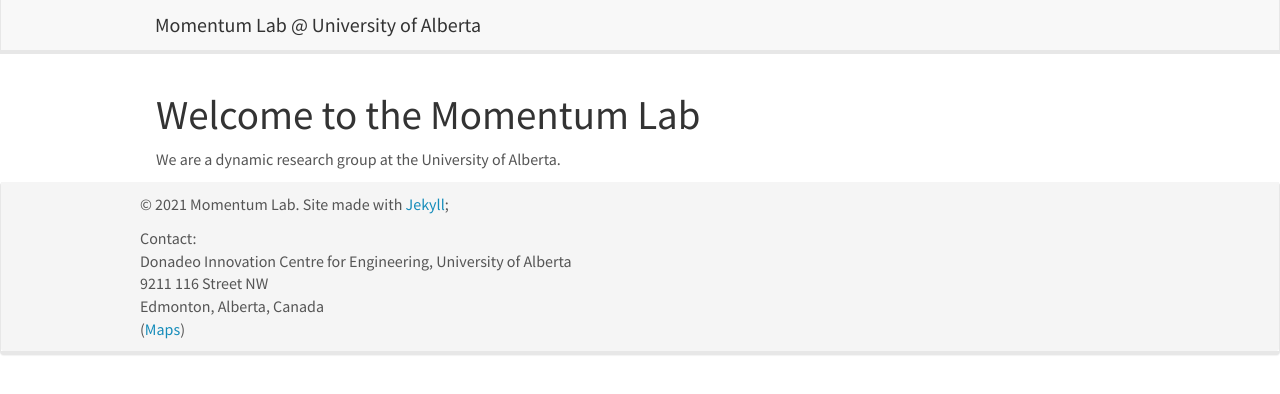
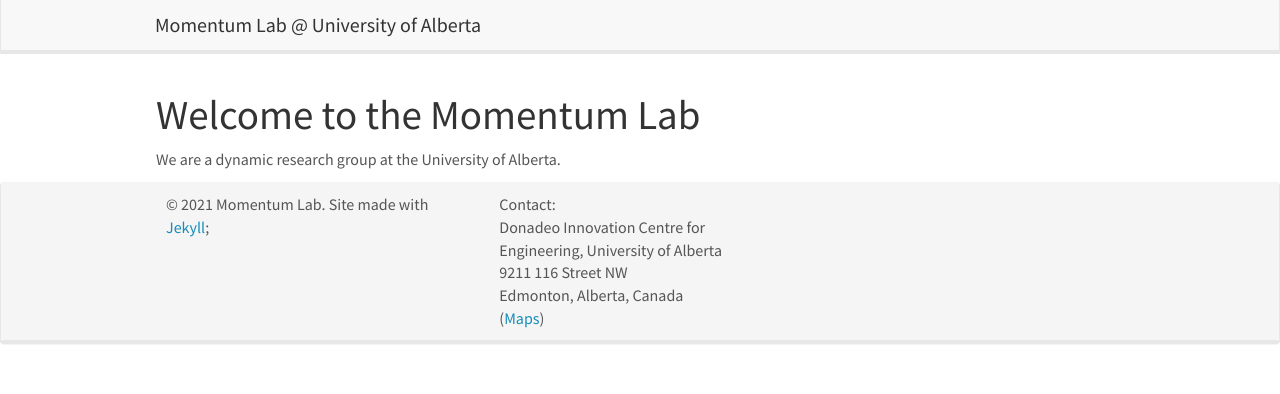
Before and after one commit to momentum-openspace/momentum-openspace.github.io, a Jekyll site: the page built from _pages/home.md, in a window 1280 px wide. Shown: the top 394 px of the page. Built offline with Jekyll 4.4.1, drawn with Linux system fonts in a browser that asks for light colours; nearby versions of some CDN libraries.

Commit message:
Update footer.html

```diff
--- a/_includes/footer.html
+++ b/_includes/footer.html
@@ -2,7 +2,7 @@
   <div class="panel-footer">
 	<div class="container-fluid">
 	  <div class="row">
-		<div class="col-4">
+		<div class="col-sm-4">
 
 		  <p>&copy 2021 Momentum Lab. Site made with <a href="https://jekyllrb.com">Jekyll</a>;</p>
 
@@ -11,7 +11,7 @@
 
 
 		</div>
-		<div class="col-4">
+		<div class="col-sm-4">
 		  Contact:<br />
 		  Donadeo Innovation Centre for Engineering, University of Alberta<br />
 		  9211 116 Street NW<br />
```
